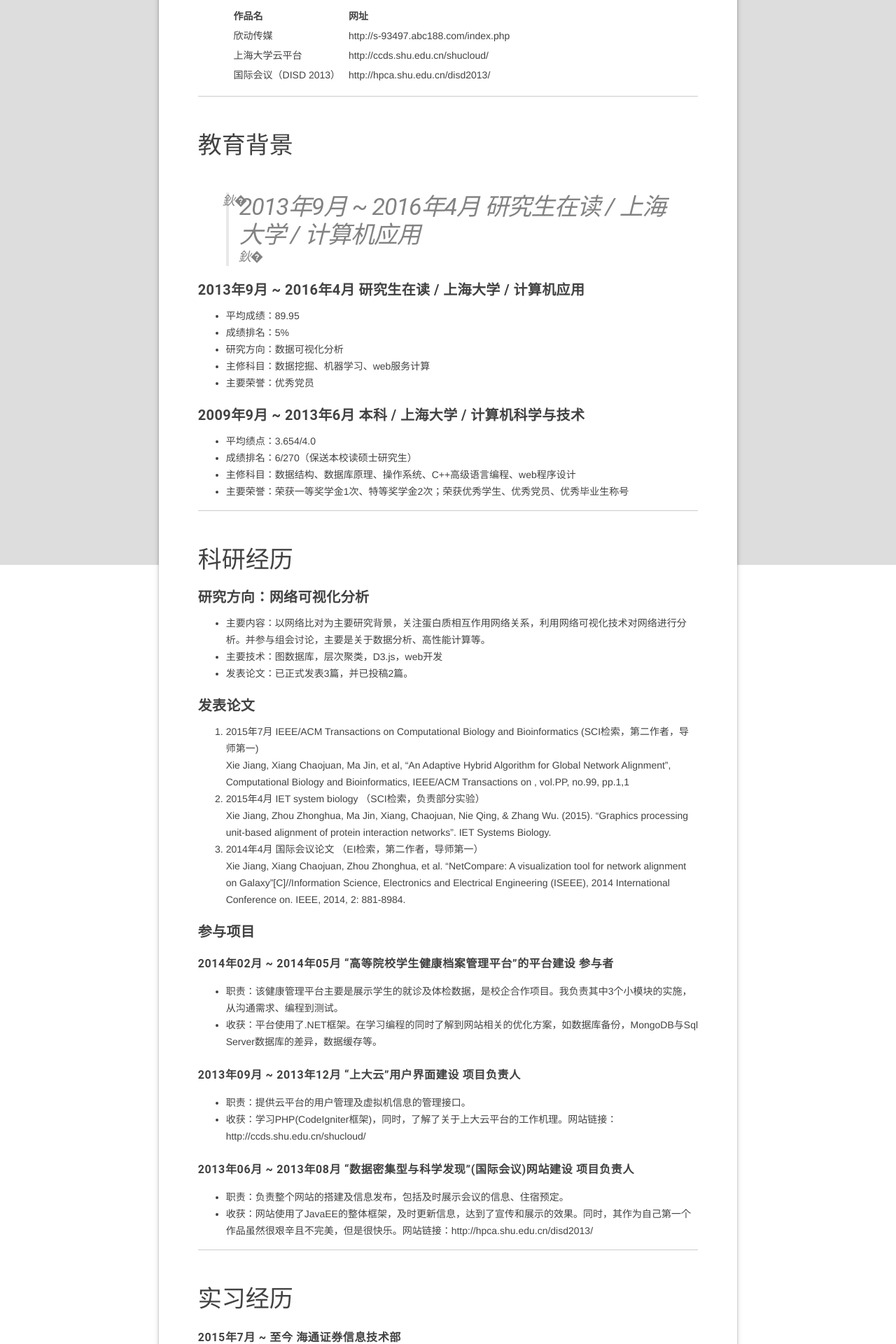
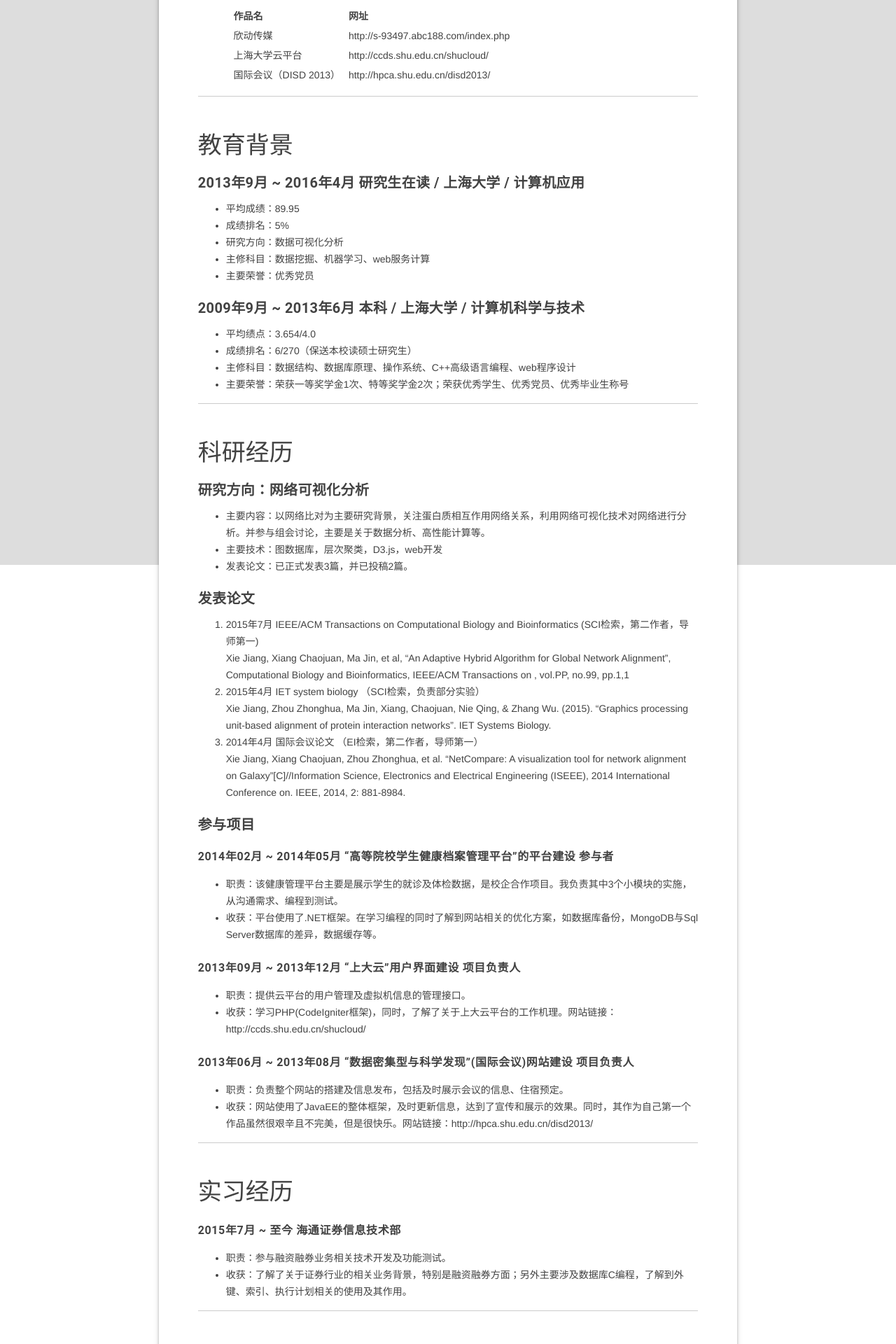
Before and after one commit to elephantsuperjuan/elephant, a Jekyll site: the page built from _posts/2015-08-22-resume.markdown, in a window 1280 px wide. Shown: the part 1123-3043 px from the top of the page at 70% size. Built offline with Jekyll 4.4.1, drawn with Linux system fonts in a browser that asks for light colours; some of the changed text lies outside the part shown.

Commit message:
'resume'

```diff
--- a/_posts/2015-08-22-resume.markdown
+++ b/_posts/2015-08-22-resume.markdown
@@ -36,8 +36,6 @@ C++、python、数据可视化分析
 ---
 
 ### 教育背景
-
-> ### 2013年9月 ~ 2016年4月 研究生在读 / 上海大学 / 计算机应用
 
 ##### **2013年9月 ~ 2016年4月 研究生在读 / 上海大学 / 计算机应用**
 
```
